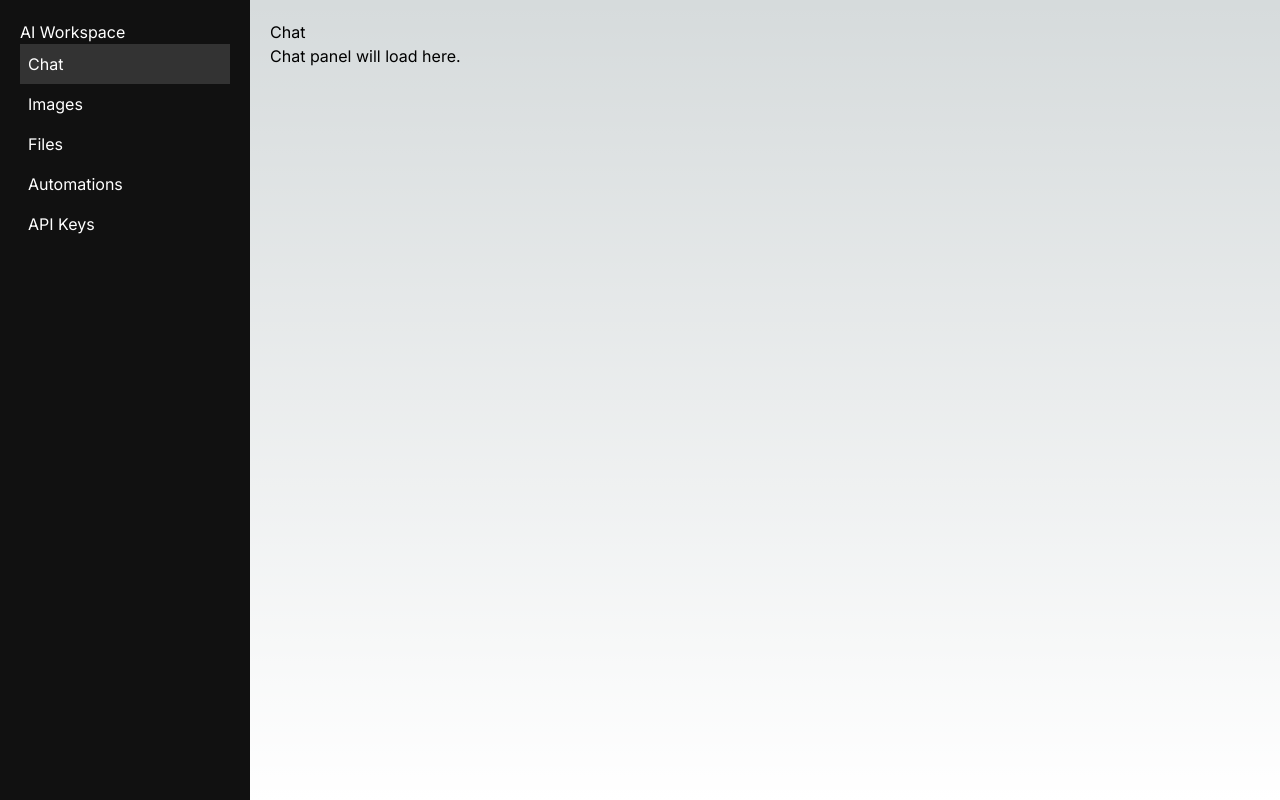
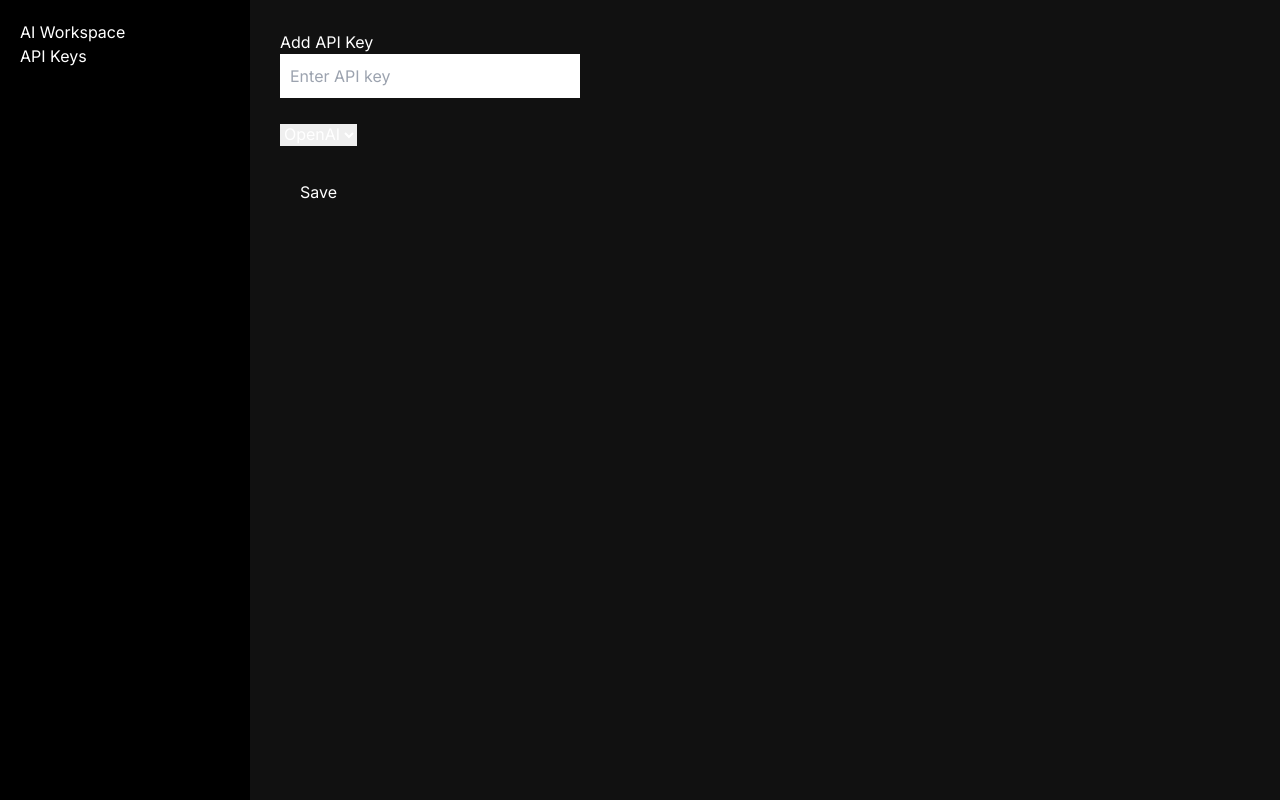
Before and after one commit to Orsuyedukonda151997/stackblitz-starters-84dqg1zm, a Next.js app: page / in a window 1280 px wide. Built offline with nearby package versions, Linux system fonts and the light colour scheme.

Commit message:
Update page.tsx

```diff
--- a/app/page.tsx
+++ b/app/page.tsx
@@ -1,110 +1,114 @@
-"use client";
+"use client"
 
-import { useState } from "react";
-import { supabase } from "./supabase";
+import { useState } from "react"
+import { supabase } from "./supabase"
 
 export default function Home() {
 
-  const [active, setActive] = useState("Chat");
-  const [apiKey, setApiKey] = useState("");
+  const [apiKey, setApiKey] = useState("")
+  const [provider, setProvider] = useState("openai")
+  const [status, setStatus] = useState("")
 
-  async function saveApiKey() {
+  async function saveKey() {
 
     if (!apiKey) {
-      alert("Enter API key first");
-      return;
+      setStatus("Enter API key")
+      return
     }
 
     const { error } = await supabase
       .from("api_keys")
       .insert([
         {
-          user_id: "demo-user",
-          api_key: apiKey
+          user_id: "desktop_user",
+          api_key: apiKey,
+          provider: provider
         }
-      ]);
+      ])
 
     if (error) {
-      alert("Error saving key");
-      console.log(error);
+      setStatus("Error saving")
+      console.log(error)
     } else {
-      alert("API key saved successfully");
-      setApiKey("");
+      setStatus("Saved successfully")
+      setApiKey("")
     }
 
   }
 
   return (
-    <main style={{ display: "flex", height: "100vh" }}>
 
     <div style={{
-        width: "250px",
-        background: "#111",
-        color: "#fff",
-        padding: "20px"
+      display:"flex",
+      height:"100vh",
+      background:"#111",
+      color:"#fff"
     }}>
 
+      <div style={{
+        width:"250px",
+        background:"#000",
+        padding:"20px"
+      }}>
         <h2>AI Workspace</h2>
 
-        {["Chat","Images","Files","Automations","API Keys"].map(item => (
-          <div
-            key={item}
-            onClick={() => setActive(item)}
-            style={{
-              padding: "8px",
-              cursor: "pointer",
-              background: active === item ? "#333" : "transparent"
-            }}
-          >
-            {item}
-          </div>
-        ))}
+        <p>API Keys</p>
 
       </div>
 
-      <div style={{ flex: 1, padding: "20px" }}>
+      <div style={{
+        padding:"30px"
+      }}>
 
-        <h1>{active}</h1>
-
-        {active === "API Keys" && (
-
-          <div>
-
-            <p>Enter your API key:</p>
+        <h1>Add API Key</h1>
 
         <input
+          style={{
+            padding:"10px",
+            width:"300px"
+          }}
+          placeholder="Enter API key"
           value={apiKey}
-              onChange={(e) => setApiKey(e.target.value)}
-              placeholder="sk-..."
-              style={{
-                padding: "10px",
-                width: "300px"
-              }}
+          onChange={(e)=>setApiKey(e.target.value)}
         />
 
-            <br />
+        <br/><br/>
+
+        <select
+          value={provider}
+          onChange={(e)=>setProvider(e.target.value)}
+        >
+
+          <option value="openai">
+            OpenAI
+          </option>
+
+          <option value="anthropic">
+            Claude
+          </option>
+
+          <option value="google">
+            Gemini
+          </option>
+
+        </select>
+
+        <br/><br/>
 
         <button
-              onClick={saveApiKey}
+          onClick={saveKey}
           style={{
-                marginTop: "10px",
-                padding: "10px",
-                cursor: "pointer"
+            padding:"10px 20px"
           }}
         >
-              Save Key
+          Save
         </button>
+
+        <p>{status}</p>
 
       </div>
 
-        )}
-
-        {active !== "API Keys" && (
-          <p>{active} panel will load here.</p>
-        )}
-
     </div>
 
-    </main>
-  );
+  )
 }
```
Lines whose indentation alone changed are shown as unchanged.
